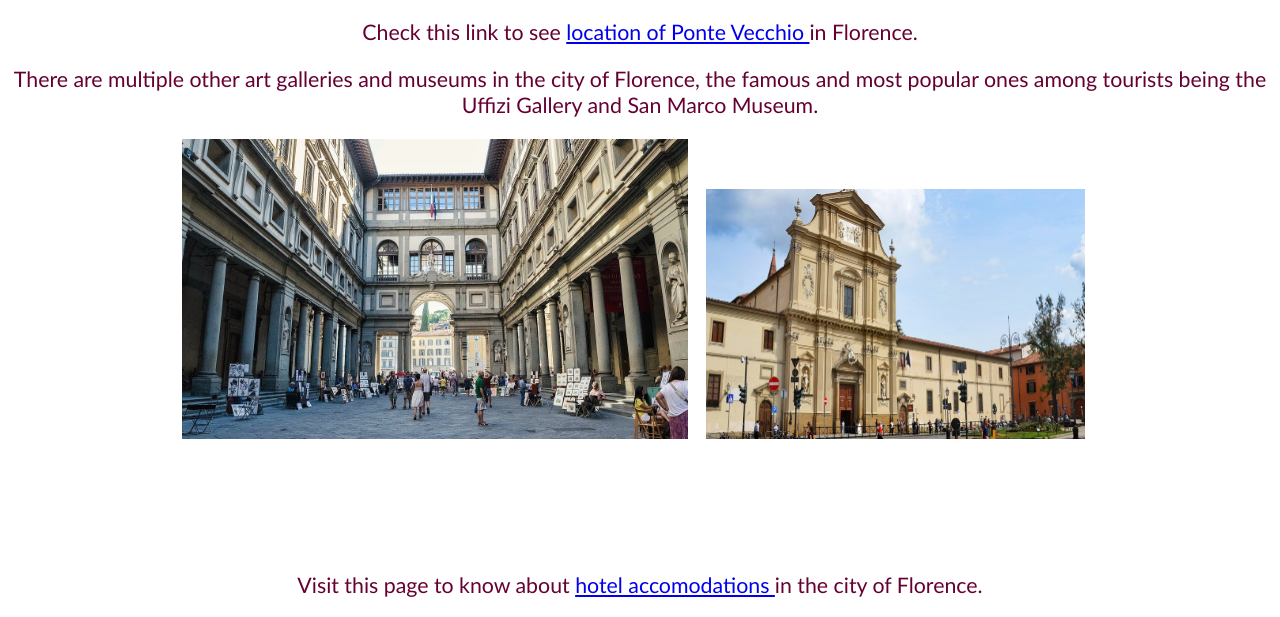
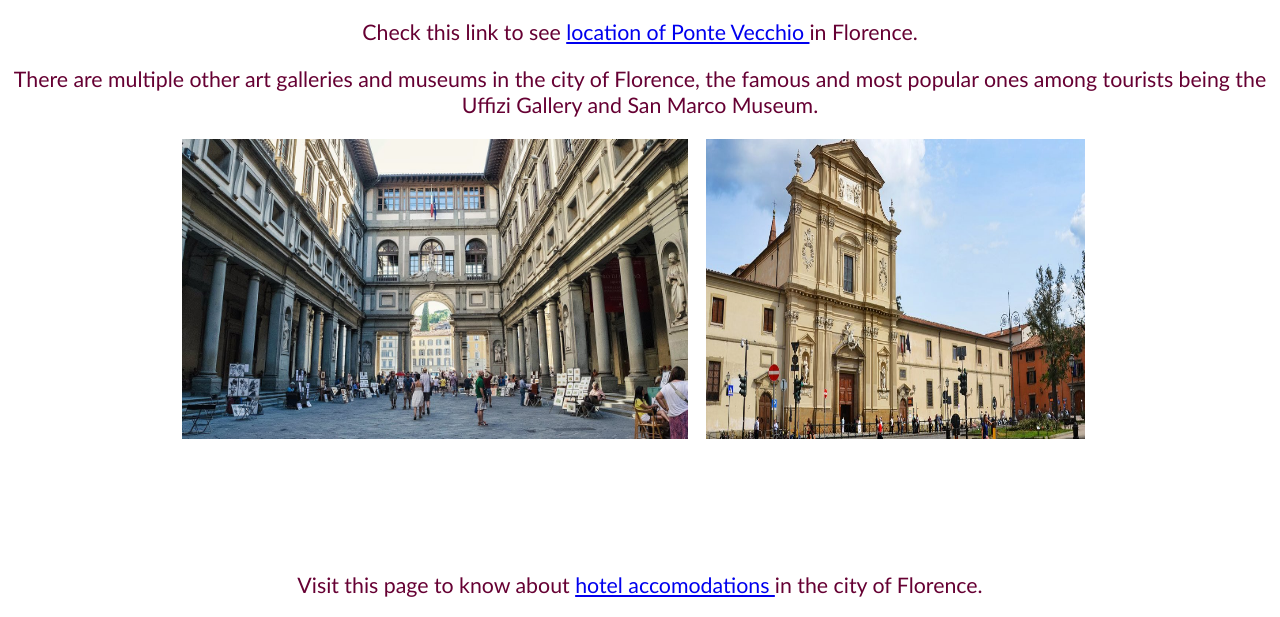
Before and after one commit to kaginiaparna/home, a plain HTML site: page florence.html in a window 1280 px wide. Shown: the part 1492-2109 px from the top of the page. Drawn offline with Linux system fonts and the light colour scheme.

Commit message:
Update florence.html

```diff
--- a/florence.html
+++ b/florence.html
@@ -38,7 +38,7 @@
 
 		  <!-- Side by side images of the Uffizi Gallery and San Marco Museum -->
 		  <img src = "uffizi_gallery.jpg" width = 250 height = 300 alt = "Image of the Uffizi Gallery in Florence." style="width: 40%; margin-right: 1%; margin-bottom: 5em;" />
-		  <img src = "san_marco.jpg" width = 200 height = 250 alt = "Image of the San Marco Museum in Florence." style="width: 30%; margin-right: 1%; margin-bottom: 5em;" />
+		  <img src = "san_marco.jpg" width = 250 height = 300 alt = "Image of the San Marco Museum in Florence." style="width: 30%; margin-right: 1%; margin-bottom: 5em;" />
 		  <p style="clear: both;">
 
 		  <!-- Link to the hotels and restaurants in Florence -->
```
